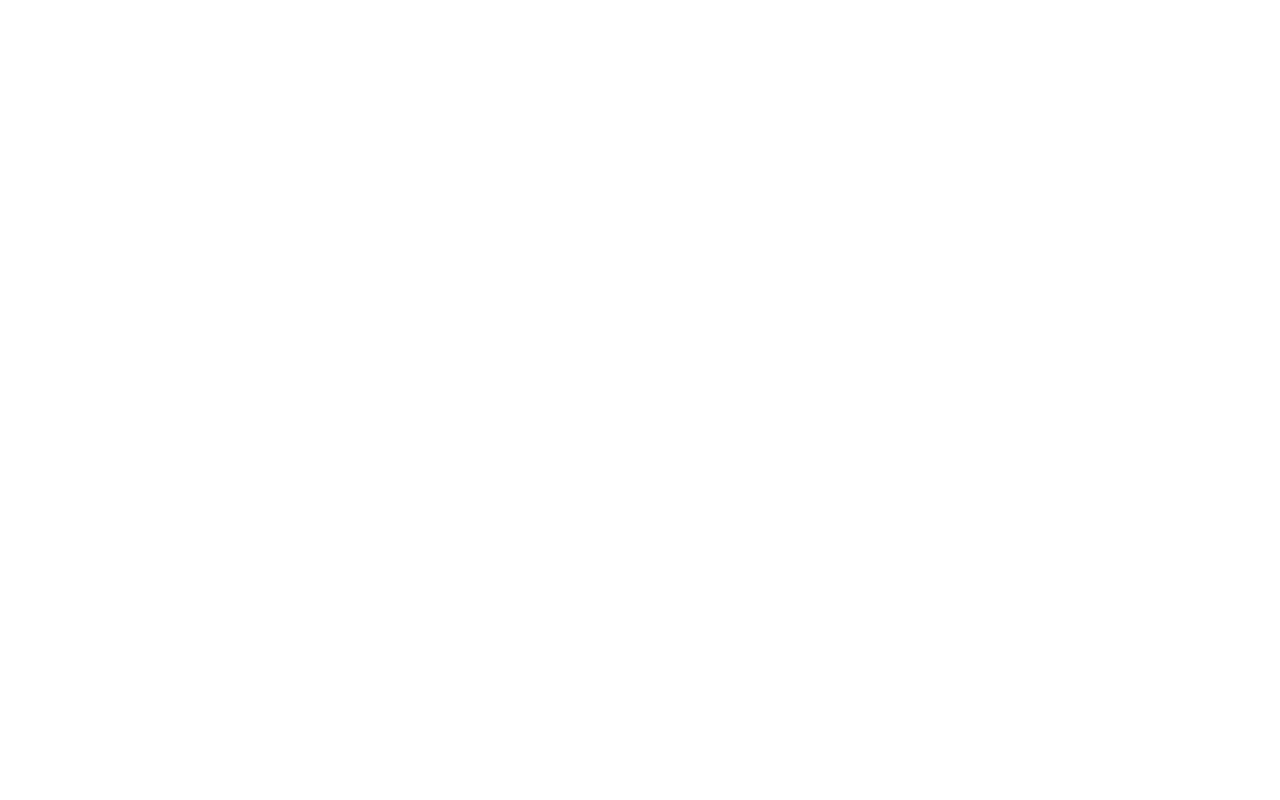
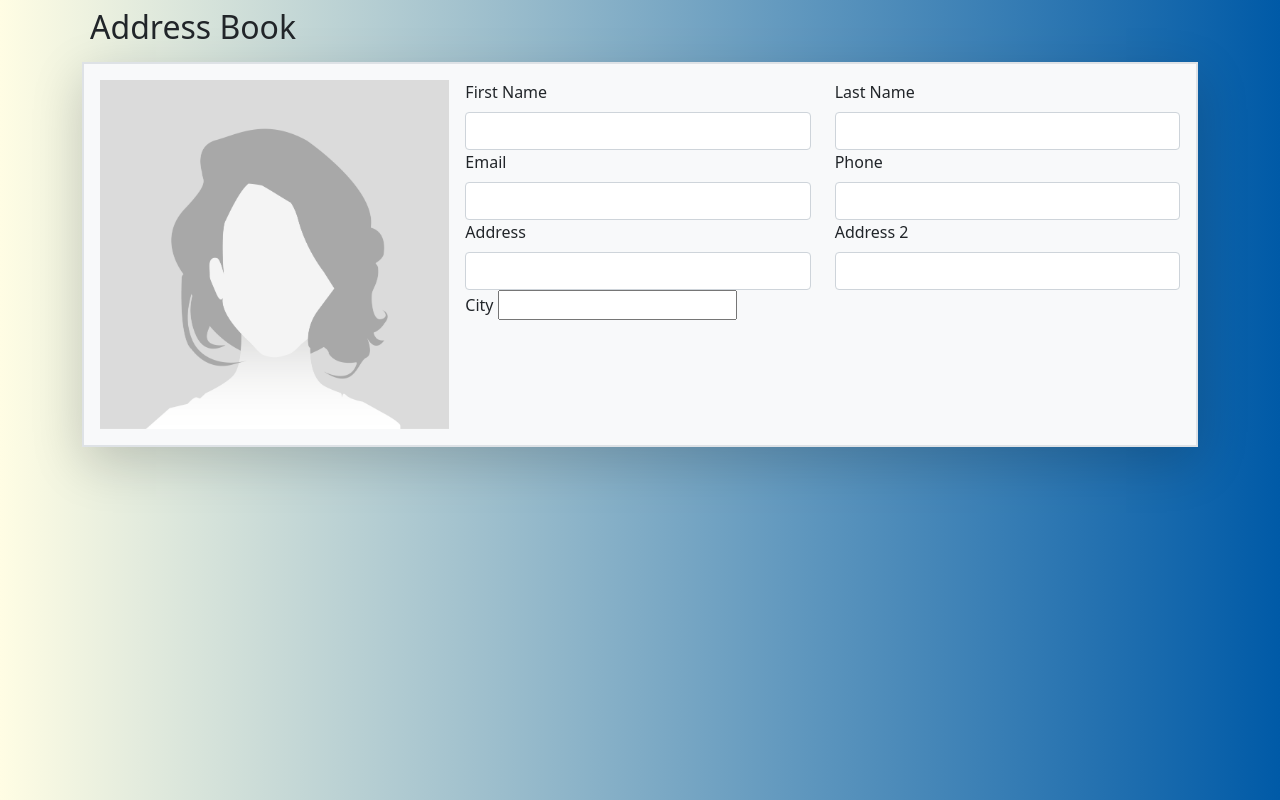
Before and after one commit to cg1image/AddressBookTemplate, a plain HTML site: page index.html in a window 1280 px wide. Drawn offline with nearby package versions, Linux system fonts and the light colour scheme.

Commit message:
address book update

```diff
--- a/css/site.css
+++ b/css/site.css
@@ -0,0 +1,6 @@
+body {
+background: #005AA7;  /* fallback for old browsers */
+background: -webkit-linear-gradient(to right, #FFFDE4, #005AA7);  /* Chrome 10-25, Safari 5.1-6 */
+background: linear-gradient(to right, #FFFDE4, #005AA7); /* W3C, IE 10+/ Edge, Firefox 16+, Chrome 26+, Opera 12+, Safari 7+ */
+
+}
--- a/index.html
+++ b/index.html
@@ -10,12 +10,57 @@
     <!-- Bootstrap CSS -->
     <link href="https://cdn.jsdelivr.net/npm/bootstrap@5.1.0/dist/css/bootstrap.min.css" rel="stylesheet"
         integrity="sha384-KyZXEAg3QhqLMpG8r+8fhAXLRk2vvoC2f3B09zVXn8CA5QIVfZOJ3BCsw2P0p/We" crossorigin="anonymous">
+
+    <link href="css/site.css" rel="stylesheet">
 </head>
 
 <body>
-       <div class="container">
+    <div class="container">
+        <h2 class="text-dark p-2">Address Book</h2> <!-- Header stays outside the next container-->
+        <div class="p-2 border border-2  shadow-lg bg-light">
+            <!--Creates the next conatainer-->
 
-       </div>
+            <form class="row g-3 p-2">
+                <!--Creates a form with 1 row & multi-columns-->
+                <div class="col-12 col-md-4">
+                    <img class="img-fluid" src="img/GirlOne_4x.png">
+                </div>
+                <div class="col-12 col-md-8">
+                    <div class="row"> <!--Creates another row for the right side of image-->
+                    <div class="col-12 col-md-6">
+                        <label for="inputFirstName" class="form-label">First Name</label>
+                        <input type="text" class="form-control" id="inputFirstName">
+                    </div>
+                    <div class="col-12 col-md-6">
+                        <label for="inputLastName" class="form-label">Last Name</label>
+                        <input type="text" class="form-control" id="inputLastName">
+                    </div>
+                    <div class="col-12 col-md-6">
+                        <label for="inputEmail" class="form-label">Email</label>
+                        <input type="email" class="form-control" id="inputEmail">
+                    </div>
+                    <div class="col-12 col-md-6">
+                        <label for="inputPhone" class="form-label">Phone</label>
+                        <input type="tel" class="form-control" id="inputPhone">
+                    </div>
+                    <div class="col-12 col-md-6">
+                        <label for="inputAddress" class="form-label">Address</label>
+                        <input type="text" class="form-control" id="inputEmail">
+                    </div>
+                    <div class="col-12 col-md-6">
+                        <label for="inputAddress2" class="form-label">Address 2</label>
+                        <input type="text" class="form-control" id="inputAddress2">
+                    </div>
+                    <div class="col-12 col-md-6">
+                        <label for="inputCity" class="form-label">City</label>
+                        <input
+                    </div>
+                </div>
+                </div>
+            </form>
+
+        </div>
+    </div>
 
     <!-- Bootstrap JS -->
     <script src="https://cdn.jsdelivr.net/npm/bootstrap@5.1.0/dist/js/bootstrap.bundle.min.js"
```
Also changed, not shown: img/GirlOne_4x.png (added).
